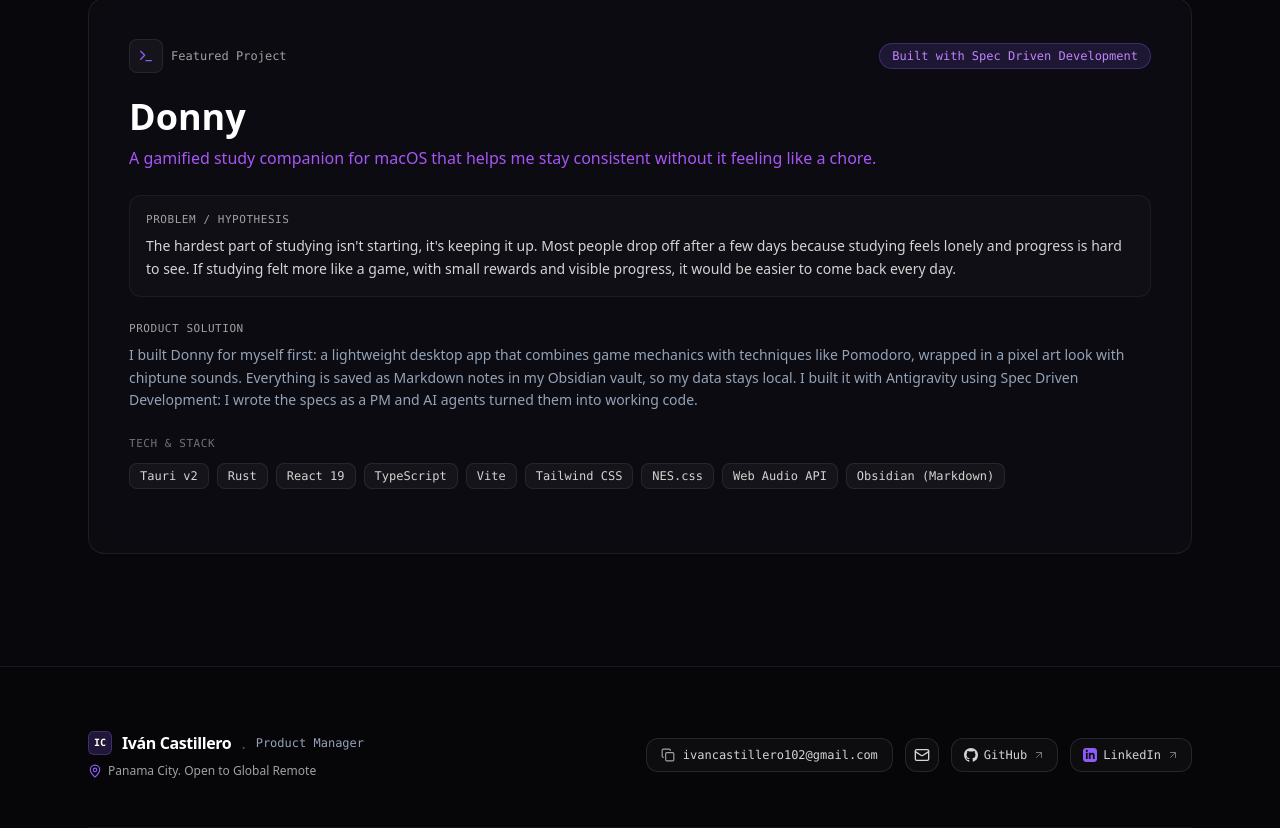
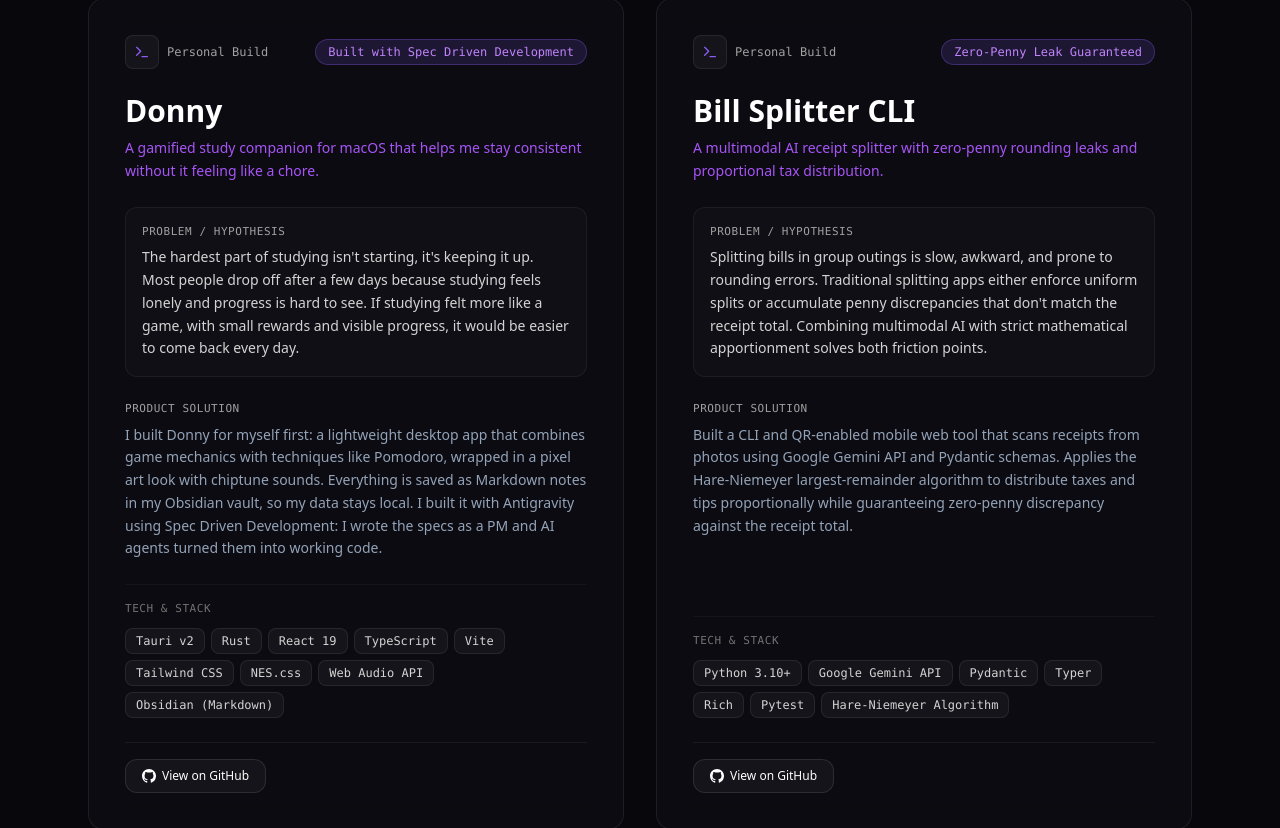
Before and after one commit to IvanCastillero/Itera-Product-Portfolio, a Next.js app: page / in a window 1280 px wide. Shown: the part 4854-5682 px from the top of the page. Built offline with nearby package versions, Linux system fonts and the light colour scheme.

Commit message:
feat: add Bill Splitter CLI and link donny-study-companion repository

```diff
--- a/src/components/PersonalProjectsSection.tsx
+++ b/src/components/PersonalProjectsSection.tsx
@@ -43,8 +43,14 @@
           </p>
         </div>
 
-        {/* Projects Layout: Full Width Featured Card for single project */}
-        <div className="space-y-8">
+        {/* Projects Layout: Grid for multiple projects or full width for single */}
+        <div
+          className={`grid gap-8 ${
+            personalProjects.length > 1
+              ? "grid-cols-1 lg:grid-cols-2"
+              : "grid-cols-1"
+          }`}
+        >
           {personalProjects.map((project) => {
             const hasLiveUrl = Boolean(project.liveUrl && project.liveUrl.trim().length > 0);
             const hasGithubUrl = Boolean(project.githubUrl && project.githubUrl.trim().length > 0);
@@ -53,10 +59,9 @@
             return (
               <div
                 key={project.id}
-                className="card-linear rounded-2xl p-7 sm:p-10 group"
+                className="card-linear rounded-2xl p-7 sm:p-9 flex flex-col justify-between group"
               >
-                <div className="grid grid-cols-1 lg:grid-cols-12 gap-8 items-start">
-                  <div className={hasImages ? "lg:col-span-7" : "lg:col-span-12"}>
+                <div>
                   {/* Top Badge & Metric */}
                   <div className="flex flex-wrap items-center justify-between gap-3 mb-6">
                     <div className="flex items-center gap-2">
@@ -64,7 +69,7 @@
                         <Terminal className="w-4 h-4" />
                       </div>
                       <span className="text-xs font-mono text-neutral-400">
-                          {language === "en" ? "Featured Project" : "Proyecto Destacado"}
+                        {language === "en" ? "Personal Build" : "Proyecto Personal"}
                       </span>
                     </div>
 
@@ -76,10 +81,10 @@
                   </div>
 
                   {/* Title & Tagline */}
-                    <h3 className="text-2xl sm:text-4xl font-bold text-white mb-2 group-hover:text-white transition-colors">
+                  <h3 className="text-2xl sm:text-3xl font-bold text-white mb-2 group-hover:text-white transition-colors">
                     {project.title}
                   </h3>
-                    <p className="text-sm sm:text-base text-[#A855F7] font-medium mb-6 leading-relaxed">
+                  <p className="text-sm text-[#A855F7] font-medium mb-6 leading-relaxed">
                     {project.tagline[language]}
                   </p>
 
@@ -103,12 +108,32 @@
                     </p>
                   </div>
 
+                  {/* Screenshots / GIF preview container: only rendered if images exist */}
+                  {hasImages && (
+                    <div className="mb-6 rounded-xl overflow-hidden border border-white/10 bg-black/40 p-2">
+                      <div className="space-y-3">
+                        {project.images?.map((imgSrc, imgIdx) => (
+                          <Image
+                            key={imgIdx}
+                            src={imgSrc}
+                            alt={`${project.title} screenshot ${imgIdx + 1}`}
+                            width={800}
+                            height={450}
+                            className="w-full h-auto rounded-lg object-cover"
+                          />
+                        ))}
+                      </div>
+                    </div>
+                  )}
+                </div>
+
+                <div>
                   {/* Tech & Tools Stack */}
-                    <div className="mb-6">
+                  <div className="mb-6 pt-4 border-t border-white/[0.04]">
                     <div className="text-[11px] font-mono uppercase tracking-wider text-neutral-500 mb-2.5">
                       {language === "en" ? "Tech & Stack" : "Stack Tecnológico"}
                     </div>
-                      <div className="flex flex-wrap gap-2">
+                    <div className="flex flex-wrap gap-1.5">
                       {project.stack.map((tech, idx) => (
                         <span
                           key={idx}
@@ -122,7 +147,7 @@
 
                   {/* CTA Buttons: Only show if URLs exist */}
                   {(hasLiveUrl || hasGithubUrl) && (
-                      <div className="pt-6 border-t border-white/[0.06] flex flex-wrap items-center gap-3">
+                    <div className="pt-4 border-t border-white/[0.06] flex flex-wrap items-center gap-3">
                       {hasLiveUrl && (
                         <a
                           href={project.liveUrl}
@@ -149,25 +174,6 @@
                     </div>
                   )}
                 </div>
-
-                  {/* Screenshots / GIF preview container: only rendered if images exist */}
-                  {hasImages && (
-                    <div className="lg:col-span-5 rounded-xl overflow-hidden border border-white/10 bg-black/40 p-2">
-                      <div className="space-y-3">
-                        {project.images?.map((imgSrc, imgIdx) => (
-                          <Image
-                            key={imgIdx}
-                            src={imgSrc}
-                            alt={`${project.title} screenshot ${imgIdx + 1}`}
-                            width={800}
-                            height={450}
-                            className="w-full h-auto rounded-lg object-cover"
-                          />
-                        ))}
-                      </div>
-                    </div>
-                  )}
-                </div>
               </div>
             );
           })}
--- a/src/data/content.ts
+++ b/src/data/content.ts
@@ -388,11 +388,43 @@
       "Obsidian (Markdown)",
     ],
     liveUrl: "",
-    githubUrl: "",
+    githubUrl: "https://github.com/IvanCastillero/donny-study-companion",
     featuredMetric: {
       en: "Built with Spec Driven Development",
       es: "Construido con Spec Driven Development",
     },
     images: [],
   },
+  {
+    id: "bill-splitter",
+    title: "Bill Splitter CLI",
+    tagline: {
+      en: "A multimodal AI receipt splitter with zero-penny rounding leaks and proportional tax distribution.",
+      es: "Un divisor de cuentas con IA multimodal, cuadre exacto al centavo y distribución proporcional de impuestos y propinas.",
+    },
+    problemHypothesis: {
+      en: "Splitting bills in group outings is slow, awkward, and prone to rounding errors. Traditional splitting apps either enforce uniform splits or accumulate penny discrepancies that don't match the receipt total. Combining multimodal AI with strict mathematical apportionment solves both friction points.",
+      es: "Dividir cuentas en salidas grupales suele ser lento, incómodo y propenso a errores de redondeo. Las aplicaciones tradicionales imponen divisiones iguales o generan discrepancias de centavos que no cuadran con el total. Combinar IA multimodal con algoritmos matemáticos exactos elimina ambas fricciones.",
+    },
+    solution: {
+      en: "Built a CLI and QR-enabled mobile web tool that scans receipts from photos using Google Gemini API and Pydantic schemas. Applies the Hare-Niemeyer largest-remainder algorithm to distribute taxes and tips proportionally while guaranteeing zero-penny discrepancy against the receipt total.",
+      es: "Desarrollé una herramienta CLI y web móvil con código QR que escanea facturas por foto usando la API de Google Gemini y esquemas Pydantic. Aplica el algoritmo de Hare-Niemeyer para prorratear impuestos y propinas proporcionalmente, garantizando cuadre exacto al centavo sin fugas de redondeo.",
+    },
+    stack: [
+      "Python 3.10+",
+      "Google Gemini API",
+      "Pydantic",
+      "Typer",
+      "Rich",
+      "Pytest",
+      "Hare-Niemeyer Algorithm",
+    ],
+    liveUrl: "",
+    githubUrl: "https://github.com/IvanCastillero/bill-splitter",
+    featuredMetric: {
+      en: "Zero-Penny Leak Guaranteed",
+      es: "Cuadre Exacto al Centavo",
+    },
+    images: [],
+  },
 ];
```
Lines whose indentation alone changed are shown as unchanged.
